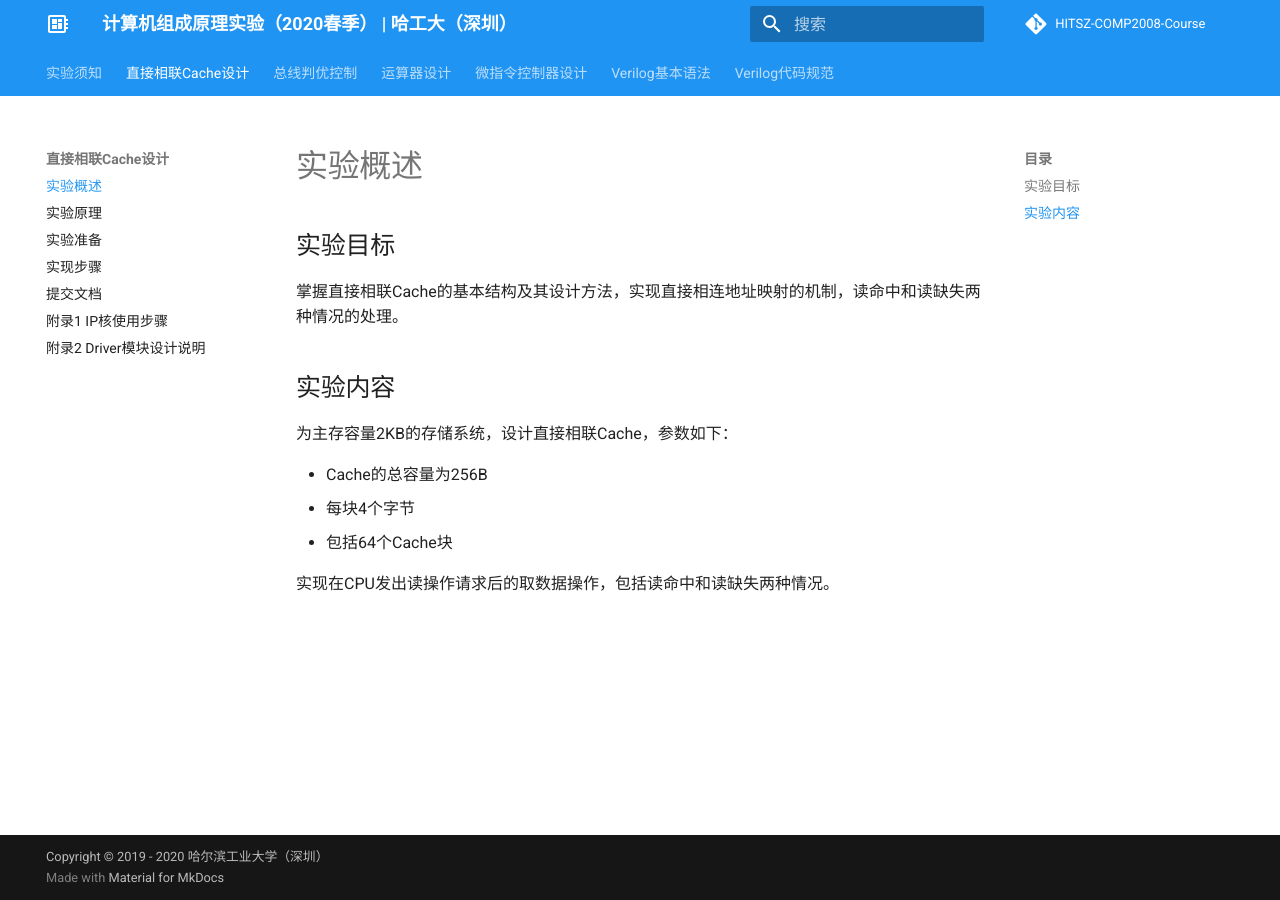
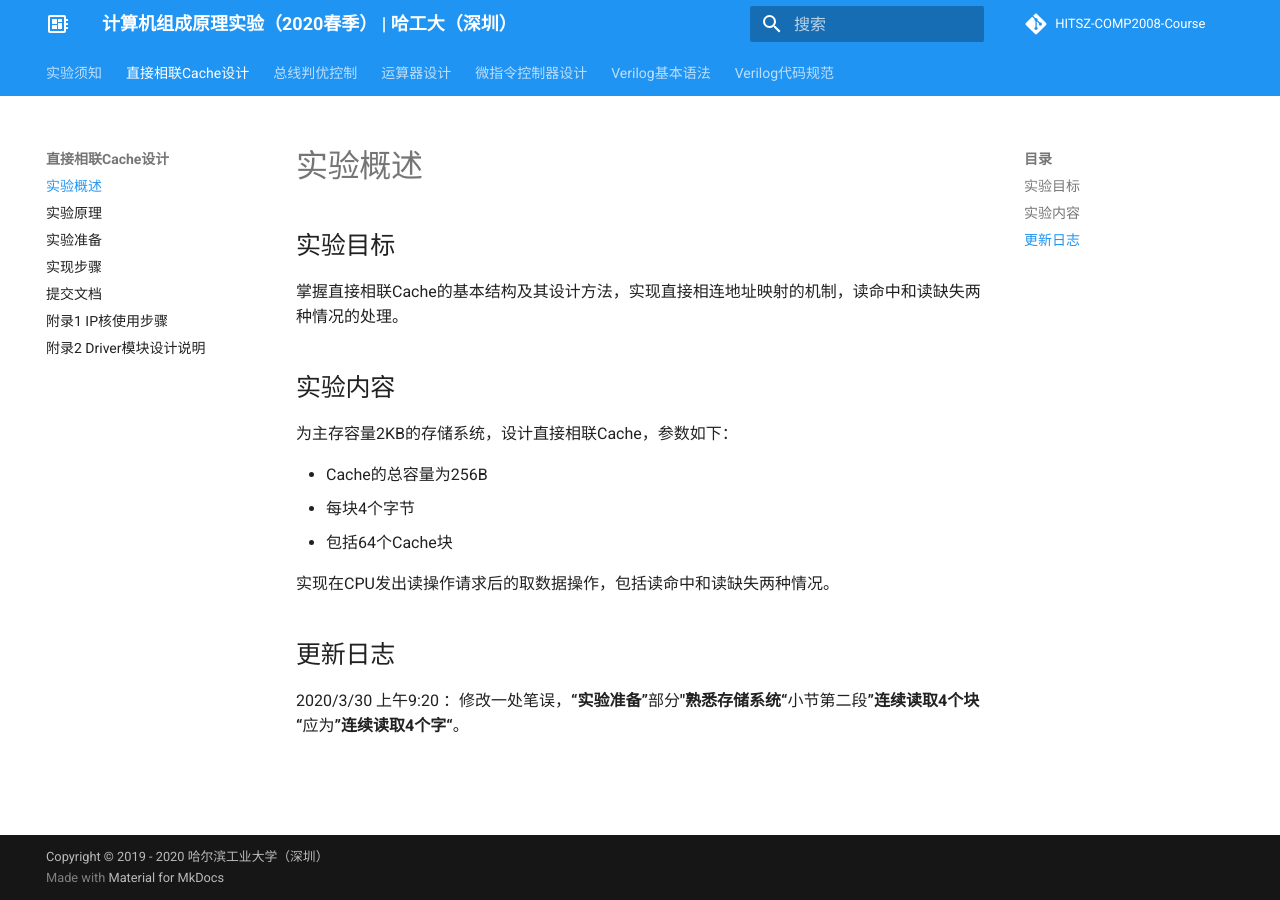
Before and after one commit to Bohan-hu/HITSZ-COMP2008-Course, an MkDocs documentation site: the page built from docs/lab1/part1.md, in a window 1280 px wide. Built offline with MkDocs 1.6.1 and Material for MkDocs 9.7.7, drawn with Linux system fonts in a browser that asks for light colours; comment, search, counter and statistics services are not loaded.

Commit message:
fix typo

```diff
--- a/docs/lab1/part1.md
+++ b/docs/lab1/part1.md
@@ -12,3 +12,7 @@
 * 包括64个Cache块
 
 实现在CPU发出读操作请求后的取数据操作，包括读命中和读缺失两种情况。
+
+## 更新日志
+
+2020/3/30 上午9:20 ：修改一处笔误，**“实验准备”**部分**"熟悉存储系统“**小节第二段**”连续读取4个块“**应为**”连续读取4个字“**。
```
Also changed, not shown: docs/lab1/part3.md (+1 -1 lines).
